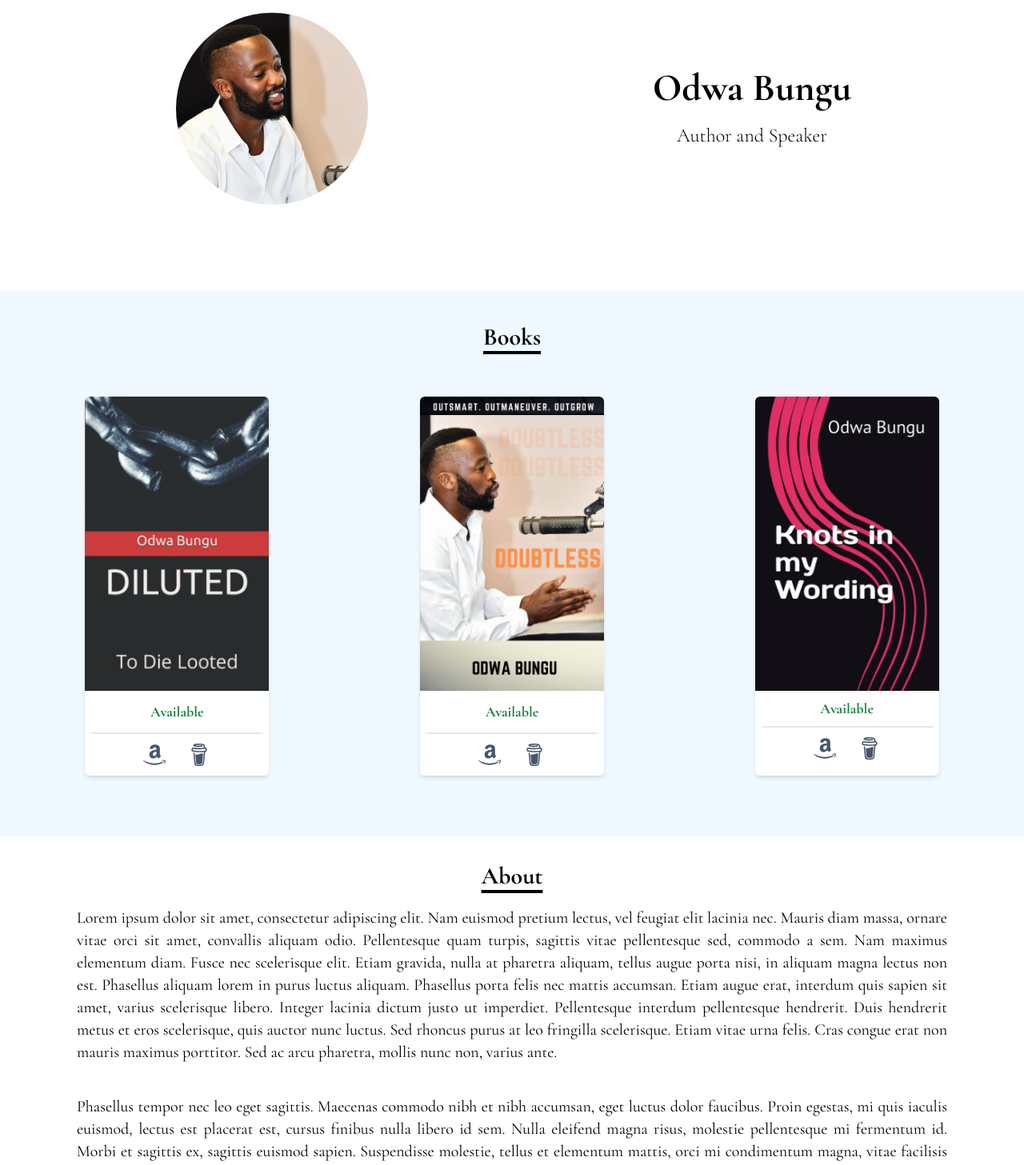
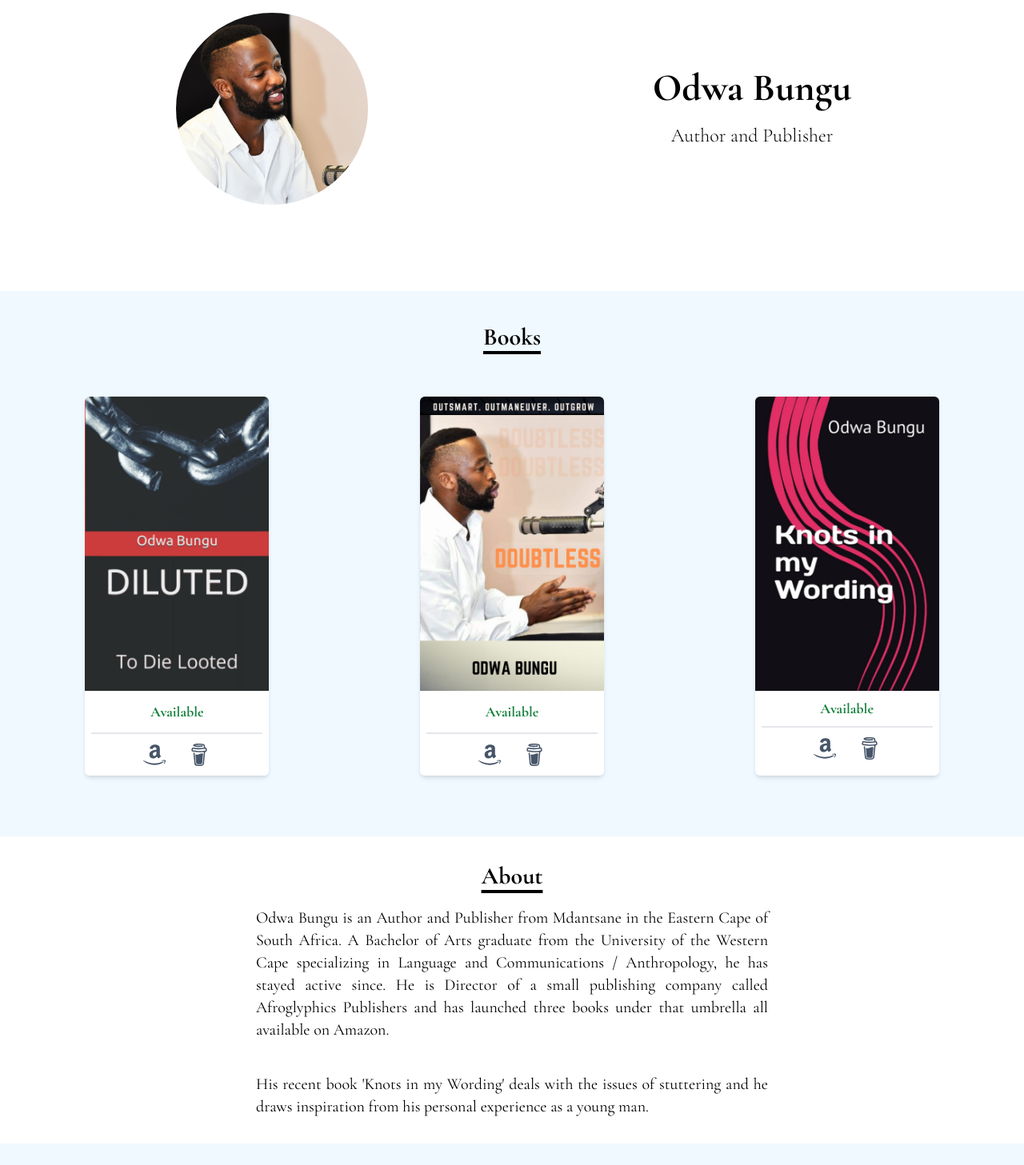
Before and after one commit to abu-git/odwabungu, a Next.js app: page / in a window 1280 px wide. Shown: the part 120-1577 px from the top of the page at 80% size. Built offline with nearby package versions, Linux system fonts and the light colour scheme.

Commit message:
about started

```diff
--- a/components/About.js
+++ b/components/About.js
@@ -6,13 +6,13 @@ function About() {
       <div name="about"></div>
         <h3 className='text-center text-2xl md:text-3xl font-bold underline decoration-4 underline-offset-8 mb-5'>About</h3>
 
-        <section className='px-8 md:px-24 text-justify'>
+        <section className='px-8 md:px-24 lg:px-80 text-justify'>
             <p className='text-lg md:text-xl'>
-            Lorem ipsum dolor sit amet, consectetur adipiscing elit. Nam euismod pretium lectus, vel feugiat elit lacinia nec. Mauris diam massa, ornare vitae orci sit amet, convallis aliquam odio. Pellentesque quam turpis, sagittis vitae pellentesque sed, commodo a sem. Nam maximus elementum diam. Fusce nec scelerisque elit. Etiam gravida, nulla at pharetra aliquam, tellus augue porta nisi, in aliquam magna lectus non est. Phasellus aliquam lorem in purus luctus aliquam. Phasellus porta felis nec mattis accumsan. Etiam augue erat, interdum quis sapien sit amet, varius scelerisque libero. Integer lacinia dictum justo ut imperdiet. Pellentesque interdum pellentesque hendrerit. Duis hendrerit metus et eros scelerisque, quis auctor nunc luctus. Sed rhoncus purus at leo fringilla scelerisque. Etiam vitae urna felis. Cras congue erat non mauris maximus porttitor. Sed ac arcu pharetra, mollis nunc non, varius ante.
+            Odwa Bungu is an Author and Publisher from Mdantsane in the Eastern Cape of South Africa. A Bachelor of Arts graduate from the University of the Western Cape specializing in Language and Communications / Anthropology, he has stayed active since. He is Director of a small publishing company called Afroglyphics Publishers and has launched three books under that umbrella all available on Amazon.
             </p>
 
             <p className='text-lg md:text-xl mt-10'>
-            Phasellus tempor nec leo eget sagittis. Maecenas commodo nibh et nibh accumsan, eget luctus dolor faucibus. Proin egestas, mi quis iaculis euismod, lectus est placerat est, cursus finibus nulla libero id sem. Nulla eleifend magna risus, molestie pellentesque mi fermentum id. Morbi et sagittis ex, sagittis euismod sapien. Suspendisse molestie, tellus et elementum mattis, orci mi condimentum magna, vitae facilisis orci ante et tortor. Quisque efficitur hendrerit metus, sed accumsan ligula dictum quis.
+            His recent book 'Knots in my Wording' deals with the issues of stuttering and he draws inspiration from his personal experience as a young man.
             </p>
         </section>
     </div>
--- a/components/Interview.js
+++ b/components/Interview.js
@@ -7,7 +7,7 @@ function Interview() {
         <h4 className='text-xl font-bold text-center py-4'>Keith Ngesi Interview</h4>
 
         <div className='mt-7 max-w-xl mx-auto'>
-            <iframe className="w-full aspect-video rounded-md" src="https://www.facebook.com/plugins/video.php?height=314&href=https%3A%2F%2Fwww.facebook.com%2Fkeithngesiradio%2Fvideos%2F342190614184305%2F&show_text=false&width=560&t=0" width="560" height="314" style={{ border:'none', overflow: 'hidden' }} scrolling="no" frameBorder="0" allowfullscreen="true" allow="autoplay; clipboard-write; encrypted-media; picture-in-picture; web-share" allowFullScreen={true}></iframe>
+            <iframe className="w-full aspect-video rounded-md" src="https://www.facebook.com/plugins/video.php?height=314&href=https%3A%2F%2Fwww.facebook.com%2Fkeithngesiradio%2Fvideos%2F342190614184305%2F&show_text=false&width=560&t=0" width="560" height="314" style={{ border:'none', overflow: 'hidden' }} scrolling="no" frameBorder="0" allowFullScreen={true} allowfullscreen="true" allow="autoplay; clipboard-write; encrypted-media; picture-in-picture; web-share" ></iframe>
         </div>
     </div>
   )
--- a/components/Landing.js
+++ b/components/Landing.js
@@ -12,7 +12,7 @@ function Landing() {
 
         <div className='md:px-10'>
             <h2 className='font-extrabold text-4xl md:text-5xl text-center text-black'>Odwa Bungu</h2>
-            <h4 className='pt-5 text-center text-2xl font-light'>Author and Speaker</h4>
+            <h4 className='pt-5 text-center text-2xl font-light'>Author and Publisher</h4>
         </div>
       </div>
     </>
--- a/pages/index.js
+++ b/pages/index.js
@@ -13,8 +13,24 @@ export default function Home() {
     <>
       <Head>
         <title>Odwa Bungu | Author</title>
-        <meta name="description" content="Generated by create next app" />
-        <meta name="viewport" content="width=device-width, initial-scale=1" />
+        <meta name="description" content="A digital portfolio of Odwa Bungu" />
+        <meta property='og:title' content="Author and Publisher" />
+        <meta property='og:description' content="A digital portfolio of Odwa Bungu" />
+        <meta  property='og:image' itemProp="image" content='https://res.cloudinary.com/dbqn6vejg/image/upload/v1667741571/meta_fincj7.jpg'/>
+        <meta  property='og:image:secure_url' content='https://res.cloudinary.com/dbqn6vejg/image/upload/v1667741571/meta_fincj7.jpg'/>
+        <meta property="og:url" content="https://odwabungu.vercel.app/" />
+        <meta property="og:image:width" content="2024" />
+        <meta property="og:image:height" content="1012" />
+        <meta property="og:type" content="website" />
+
+        <meta property='twitter:card' content='summary_large_image' />
+        <meta property='twitter:title' content="Author and Publisher" />
+        <meta property='twitter:image' content='https://res.cloudinary.com/dbqn6vejg/image/upload/v1667741571/meta_fincj7.jpg' />
+        <meta name="twitter:creator" content="@reachmhp"/>
+        <meta name="twitter:creator" content="@reachmhp" />
+        <link rel="apple-touch-icon" sizes="180x180" href="/apple-touch-icon.png"/>
+        <link rel="icon" type="image/png" sizes="32x32" href="/favicon-32x32.png"/>
+        <link rel="icon" type="image/png" sizes="16x16" href="/favicon-16x16.png"/>
         <link rel="icon" href="/favicon.ico" />
       </Head>
 
```
Also changed, not shown: public/odwaMeta.png (added).
